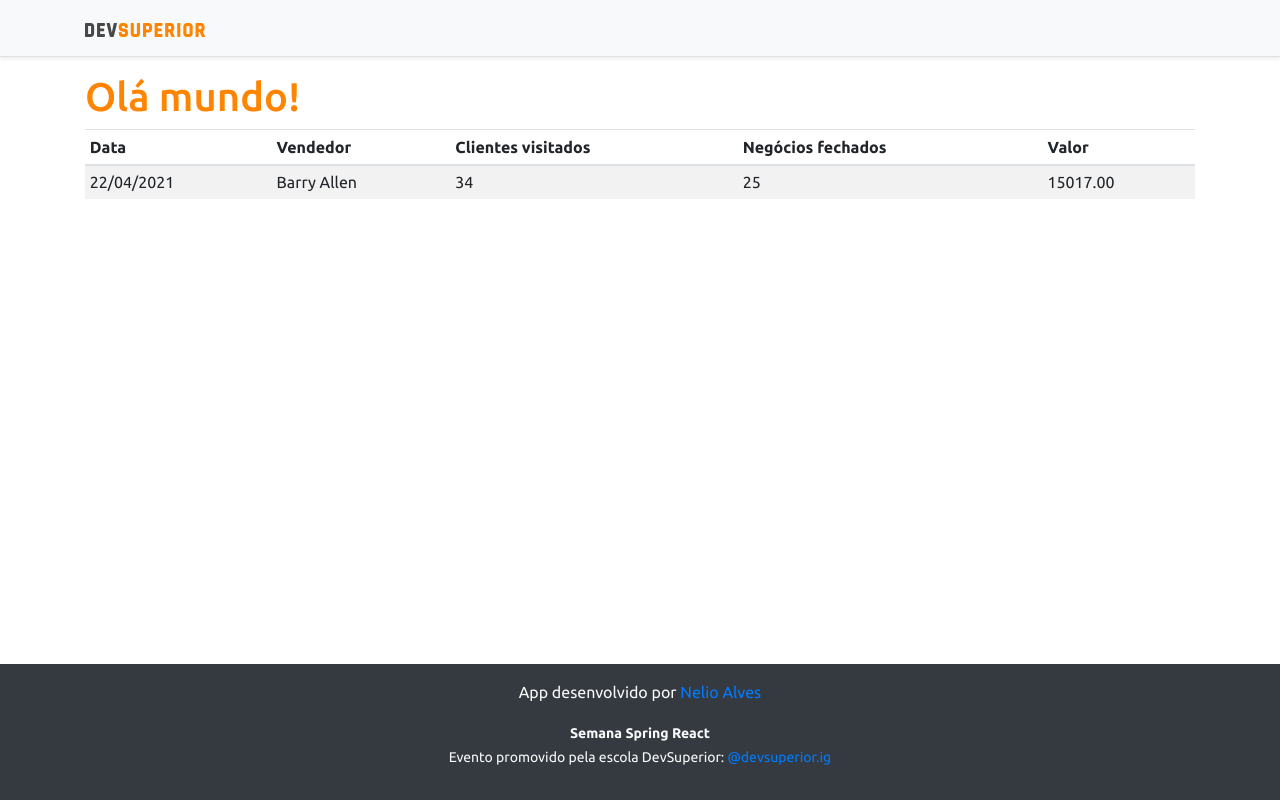
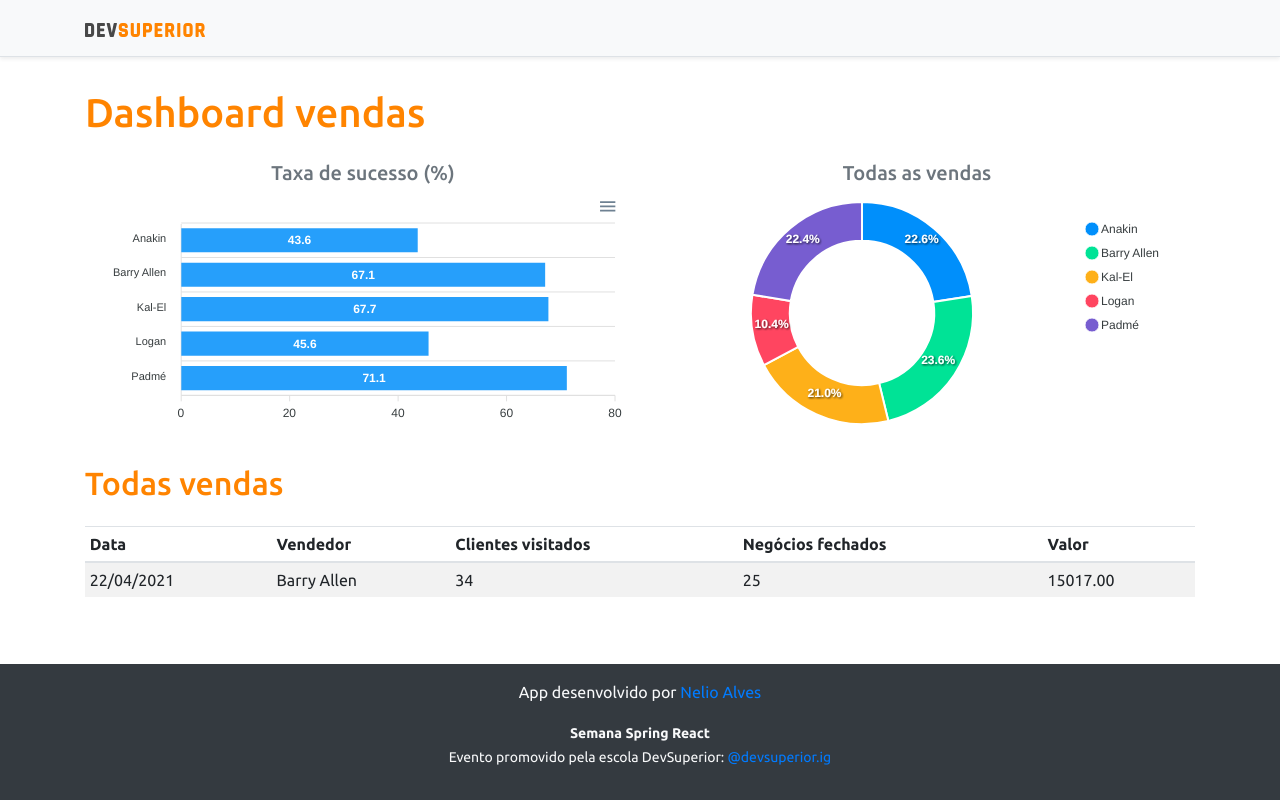
Before and after one commit to paulojssr/projeto-sds3, a React (Create React App) app in the folder frontend/: page / in a window 1280 px wide. Built offline with nearby package versions, Linux system fonts and the light colour scheme.

Commit message:
Static charts

```diff
--- a/frontend/package.json
+++ b/frontend/package.json
@@ -12,10 +12,12 @@
     "@types/node": "^12.0.0",
     "@types/react": "^17.0.0",
     "@types/react-dom": "^17.0.0",
+    "apexcharts": "^3.26.1",
     "bootstrap": "^4.6.0",
     "jquery": "1.9.1",
     "popper.js": "^1.16.1",
     "react": "^17.0.2",
+    "react-apexcharts": "^1.3.9",
     "react-dom": "^17.0.2",
     "react-scripts": "4.0.3",
     "typescript": "^4.1.2",
--- a/frontend/src/App.tsx
+++ b/frontend/src/App.tsx
@@ -1,13 +1,31 @@
 import NavBar from "components/NavBar";
 import Footer from "components/Footer";
 import DataTable from "components/DataTable";
+import BarChart from "components/BarChart";
+import DonutChart from "components/DonutChart";
 
 function App() {
   return (
   	<>
 	  	<NavBar />
 	    <div className="container">
-	      <h1 className="text-primary">Olá mundo!</h1>
+	      <h1 className="text-primary py-3">Dashboard vendas</h1>
+
+	      <div className="row px-3">
+	      	<div className="col-sm-6">
+	      		<h5 className="text-center text-secondary">Taxa de sucesso (%)</h5>
+	      		<BarChart />
+	      	</div>
+	      	<div className="col-sm-6">
+	      		<h5 className="text-center text-secondary">Todas as vendas</h5>
+	      		<DonutChart />
+	      	</div>
+	      </div>
+
+	      <div className="py-3">
+	      	<h2 className="text-primary">Todas vendas</h2>
+	      </div>
+
 	      <DataTable />
 	    </div>
 	    <Footer />
--- /dev/null
+++ b/frontend/src/components/BarChart/index.tsx
@@ -0,0 +1,34 @@
+import Chart from 'react-apexcharts';
+
+function BarChart() {
+
+	const options = {
+	    plotOptions: {
+	        bar: {
+	            horizontal: true,
+	        }
+	    },
+	};
+
+	const mockData = {
+	    labels: {
+	        categories: ['Anakin', 'Barry Allen', 'Kal-El', 'Logan', 'Padmé']
+	    },
+	    series: [
+	        {
+	            name: "% Sucesso",
+	            data: [43.6, 67.1, 67.7, 45.6, 71.1]
+	        }
+	    ]
+	};
+  return (
+    <Chart
+    	options={{ ...options, xaxis: mockData.labels}}
+    	series={mockData.series}
+    	type="bar"
+    	height = '240'
+    />
+  );
+}
+
+export default BarChart;
--- a/frontend/src/components/DataTable/index.tsx
+++ b/frontend/src/components/DataTable/index.tsx
@@ -1,4 +1,4 @@
-function Footer() {
+function DataTable() {
   return (
     <div className="table-responsive">
 	    <table className="table table-striped table-sm">
@@ -25,4 +25,4 @@
   );
 }
 
-export default Footer;
+export default DataTable;
--- /dev/null
+++ b/frontend/src/components/DonutChart/index.tsx
@@ -0,0 +1,26 @@
+import Chart from 'react-apexcharts';
+
+function DonutChart() {
+
+	const mockData = {
+	    series: [477138, 499928, 444867, 220426, 473088],
+	    labels: ['Anakin', 'Barry Allen', 'Kal-El', 'Logan', 'Padmé']
+	}
+
+	const options = {
+	    legend: {
+	        show: true
+	    }
+	}
+
+  return (
+    <Chart
+    	options={{ ...options, labels: mockData.labels}}
+    	series={mockData.series}
+    	type="donut"
+    	height = "240"
+    />
+  );
+}
+
+export default DonutChart;
```
Also changed, not shown: 1 other file (tests, documents, lock files or other folders).
